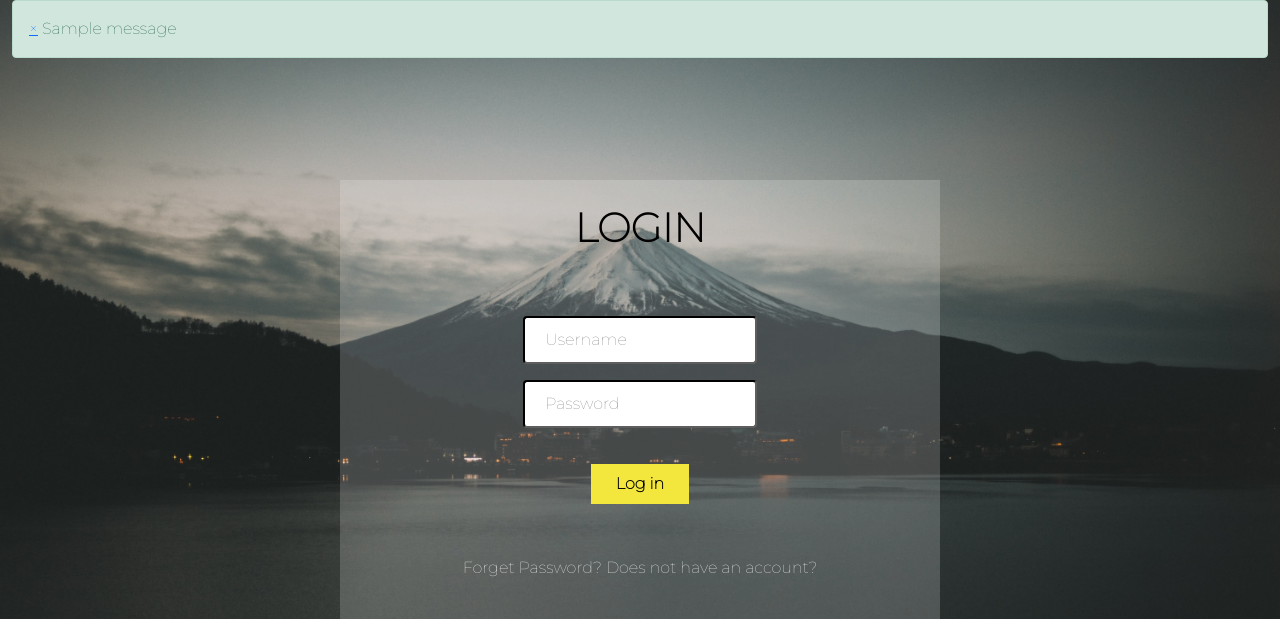
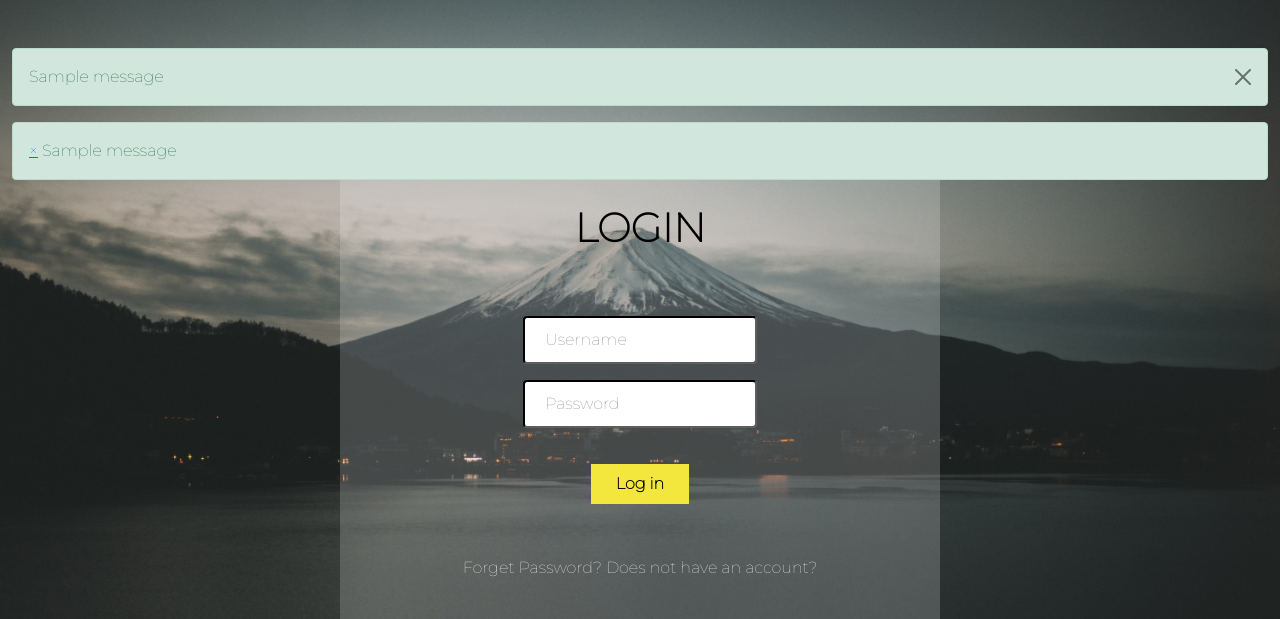
Before and after one commit to shaikhsajid1111/enquit, a Django app: page /account/login in a window 1280 px wide. Shown: the top 619 px of the page. Run offline with Django 3.2, Linux system fonts and the light colour scheme; tables that the repository leaves empty hold one stand-in row (values such as "Sample post"); one stand-in notice (Sample message) is shown.

Commit message:
Added dismissible alert to notify user in case of login failure

```diff
--- a/templates/login.html
+++ b/templates/login.html
@@ -10,6 +10,40 @@
 
 <body>
   <div class="container-fluid">
+    <!--Checking for any notification from backend >>>>>>>>>>>>-->
+    <br><br>
+    {% if messages %}
+
+    {% for message in messages %}
+    {% if message.tags == 'info' %}
+    <div class="alert alert-info alert-dismissible fade show" role="alert">
+      {{ message|safe }}
+      <button type="button" class="btn-close" data-bs-dismiss="alert" aria-label="Close"></button>
+    </div>
+    {% elif message.tags == 'error' %}
+    <div class="alert alert-danger alert-dismissible fade show" role="alert">
+      {{ message|safe }}
+      <button type="button" class="btn-close" data-bs-dismiss="alert" aria-label="Close"></button>
+    </div>
+
+    {% elif message.tags == 'success' %}
+    <div class="alert alert-success alert-dismissible fade show" role="alert">
+      {{ message|safe }}
+      <button type="button" class="btn-close" data-bs-dismiss="alert" aria-label="Close"></button>
+    </div>
+
+    {% elif message.tags == 'warning' %}
+    <div class="alert alert-warning alert-dismissible fade show" role="alert">
+      {{ message|safe }}
+      <button type="button" class="btn-close" data-bs-dismiss="alert" aria-label="Close"></button>
+    </div>
+
+    {% endif %}
+
+    {% endfor %}
+
+    {% endif %}
+    <!--Checking for any notification from backend >>>>>>>>>>>>-->
     <div class="content">
   <form align="center" method="post" >
     {% csrf_token %}<br>
```
